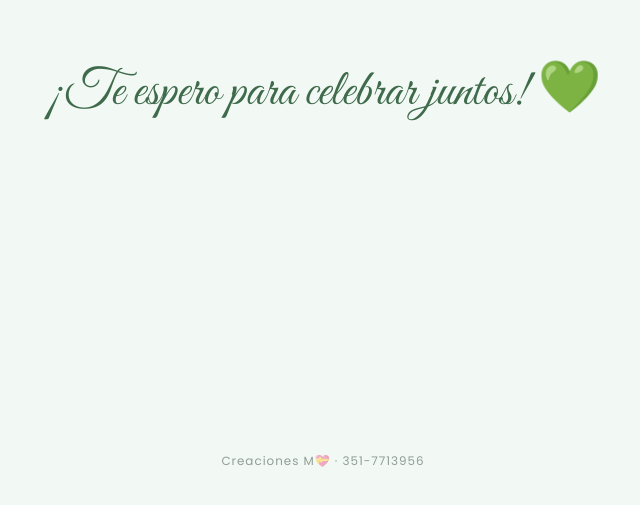
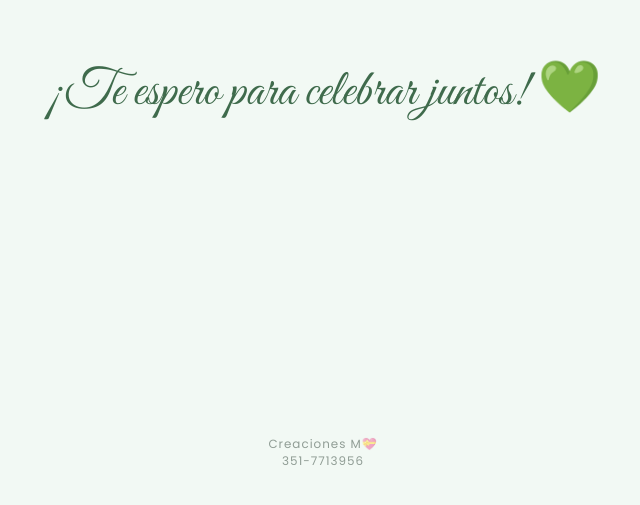
Before and after one commit to milydelavega77/stackblitz-starters-tzngkecd, a website: page index.html in a window 1280 px wide. Shown: the part 8604-9109 px from the top of the page, without its empty margins (317-957 px from the left). Drawn offline with Linux system fonts and the light colour scheme.

Commit message:
cambio credito

```diff
--- a/index.html
+++ b/index.html
@@ -225,7 +225,7 @@
 
       <section class="creditos">
         <p class="mensaje-final">¡Te espero para celebrar juntos! 💚</p>
-        <p class="credito">Creaciones M💝 · 351-7713956</p>
+        <p class="credito">Creaciones M💝<br>351-7713956</p>
       </section>
     </main>
 
```
